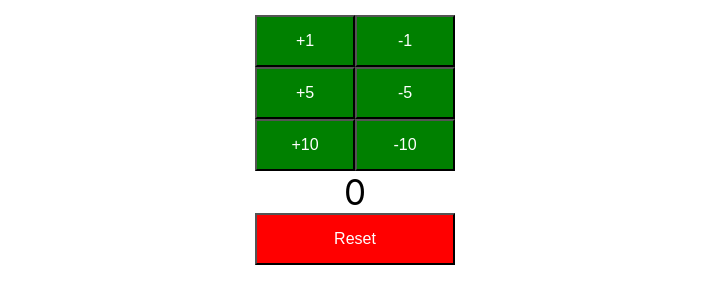
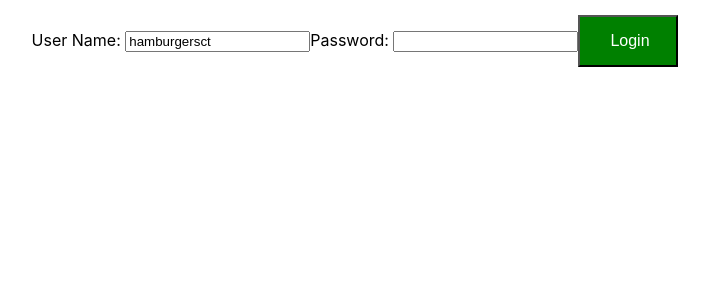
Before and after one commit to hamburgersct/FullStackProject, a React (Create React App) app in the folder frontend/todo-app/: page / in a window 1280 px wide. Shown: the top 304 px of the page, without its empty margins (285-994 px from the left). Built offline with nearby package versions, Linux system fonts and the light colour scheme.

Commit message:
rebuilt the counter demo into a todo app

```diff
--- a/frontend/todo-app/src/App.js
+++ b/frontend/todo-app/src/App.js
@@ -3,13 +3,15 @@
 import SecondComponent from './components/learning-example/SecondComponent';
 import ThirdComponent from './components/learning-example/ThirdComponent';
 import Counter from './components/counter/Counter';
+import TodoApp from './components/todo/TodoApp';
 import './App.css';
 
 class App extends Component {
   render() {
     return (
       <div className="App">
-        <Counter/>
+        {/*<Counter/>*/}
+        <TodoApp/>
       </div>
     );
   }
--- /dev/null
+++ b/frontend/todo-app/src/components/todo/TodoApp.jsx
@@ -0,0 +1,82 @@
+import React, {Component} from 'react'
+
+class TodoApp extends Component {
+    render() {
+        return(
+            <div className="TodoApp">
+                <LoginComponent/>
+            </div>
+        )
+    }
+}
+
+class LoginComponent extends Component {
+    constructor(props) {
+        super(props)
+        this.state = {
+            username : "hamburgersct",
+            password : "",
+            hasLoginFailed : false,
+            showSuccessMessage : false,
+        }
+
+        // this.handleUsernameChange = this.handleUsernameChange.bind(this)
+        // this.handlePasswordChange = this.handlePasswordChange.bind(this)
+        this.handleChange = this.handleChange.bind(this)
+        this.loginClicked = this.loginClicked.bind(this)
+    }
+    render() {
+        return(
+            <div>
+                <ShowInvalidCredentials hasLoginFailed={this.state.hasLoginFailed}/>
+                <ShowSuccessCredentials showSuccessMessage={this.state.showSuccessMessage}/>
+                User Name: <input type="text" name="username" value={this.state.username} onChange={this.handleChange}/>
+                Password: <input type="password" name="password" value={this.state.password} onChange={this.handleChange}/>
+                <button onClick={this.loginClicked}>Login</button>
+            </div>
+        )
+    }
+
+    // handleUsernameChange(event) {
+    //     console.log(event.target.value)
+    //     this.setState({username : event.target.value})
+    // }
+
+    // handlePasswordChange(event) {
+    //     this.setState({password : event.target.value})
+    // }
+
+    handleChange(event) {
+        this.setState({
+            [event.target.name] : event.target.value
+        })
+    }
+
+    loginClicked() {
+        if (this.state.username === "hamburgersct" && this.state.password === "dummy") {
+            this.setState({showSuccessMessage : true})
+            this.setState({hasLoginFailed : false})
+        }
+        else {
+            this.setState({showSuccessMessage : false})
+            this.setState({hasLoginFailed : true})
+        }
+        console.log(this.state)
+    }
+}
+
+function ShowInvalidCredentials(props) {
+    if (props.hasLoginFailed) {
+        return <div>Invalid Credentials!</div>
+    }
+    return null
+}
+
+function ShowSuccessCredentials(props) {
+    if (props.showSuccessMessage) {
+        return <div>Login Successfully</div>
+    }
+    return null
+}
+
+export default TodoApp
```
Also changed, not shown: 2 other files (tests, documents, lock files or other folders).
